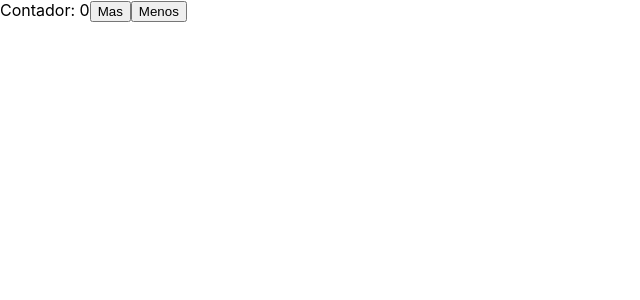
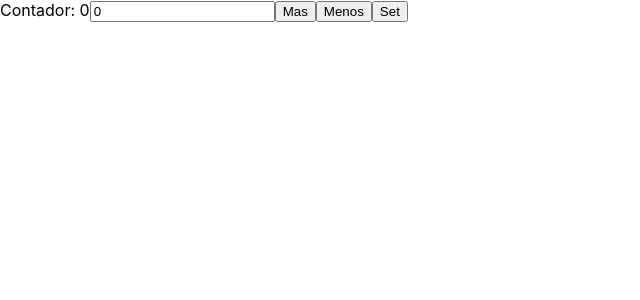
Before and after one commit to jaumebt90/react-hooks, a React (Create React App) app: page / in a window 1280 px wide. Shown: the top 300 px of the page, without its empty margins (0-640 px from the left). Built offline with nearby package versions, Linux system fonts and the light colour scheme.

Commit message:
Update App.js

```diff
--- a/src/App.js
+++ b/src/App.js
@@ -1,4 +1,4 @@
-import { useReducer } from "react";
+import { useReducer, useState } from "react";
 
 // const state = { contador : 0 }
 // action = { type : string }
@@ -12,16 +12,23 @@ const reducer = (state, action) => {
       return { contador: state.contador - 1 };
     case "set":
       return { contador: action.payload };
+    default:
+      return state;
   }
 };
 const App = () => {
   const [state, dispatch] = useReducer(reducer, inicial);
+  const [valor, setValor] = useState(0);
 
   return (
     <div>
       Contador: {state.contador}
+      <input value={valor} onChange={(e) => setValor(e.target.value)} />
       <button onClick={() => dispatch({ type: "incrementar" })}>Mas</button>
       <button onClick={() => dispatch({ type: "decrementar" })}>Menos</button>
+      <button onClick={() => dispatch({ type: "set", payload: valor })}>
+        Set
+      </button>
     </div>
   );
 };
```
